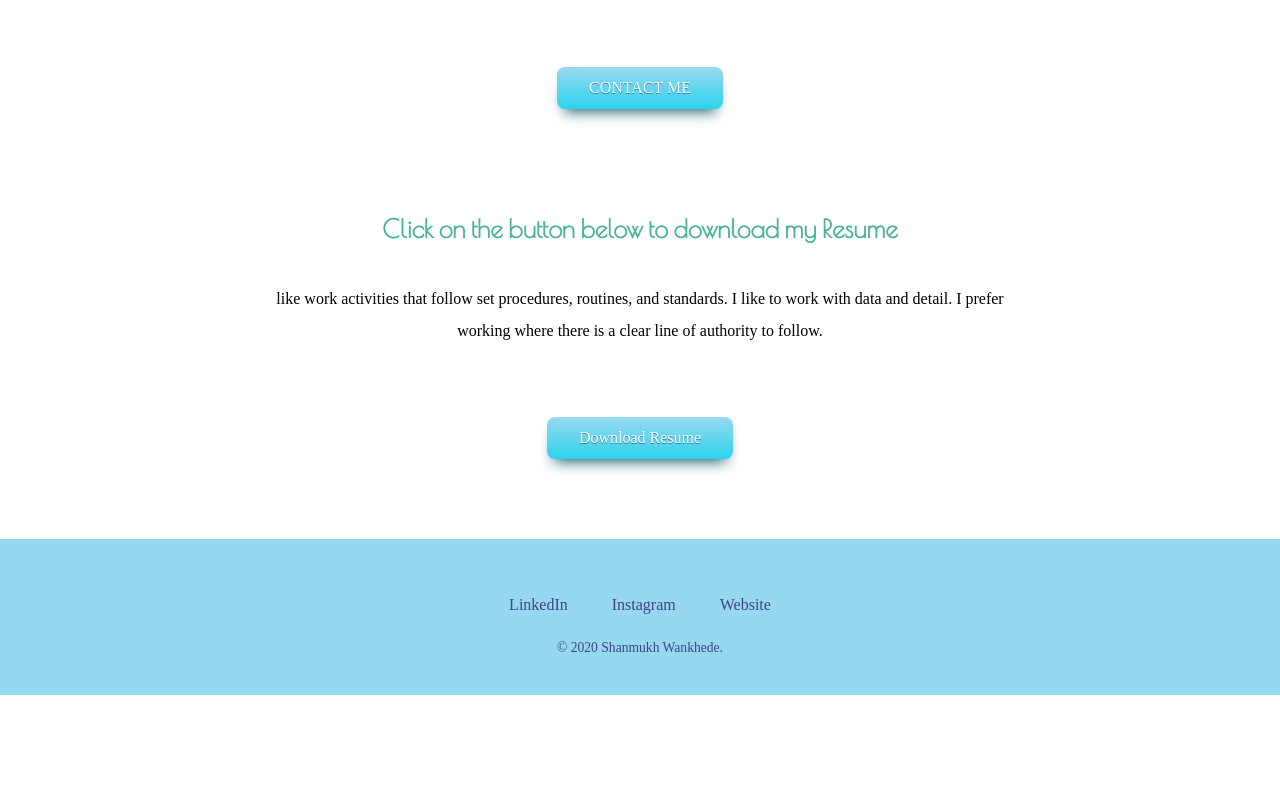
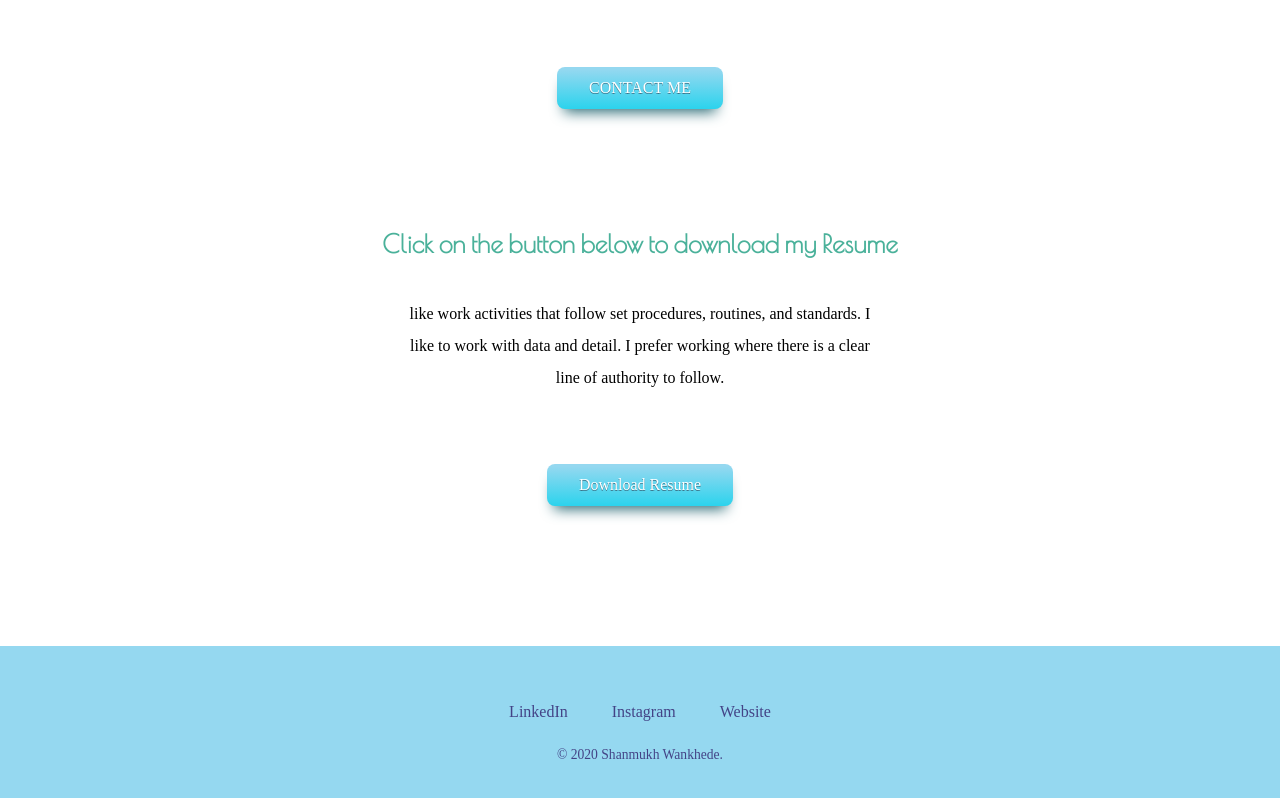
Before and after one commit to Shanmukh-D-Wankhede/Resume, a plain HTML site: page index.html in a window 1280 px wide. Shown: the part 2374-3172 px from the top of the page. Before the commit the page ends 3069 px from the top, so only its background shows below. Drawn offline with nearby package versions, Linux system fonts and the light colour scheme; a web font is replaced by a local one.

Commit message:
Update index.html

```diff
--- a/index.html
+++ b/index.html
@@ -57,7 +57,7 @@
             <p class="contact-message">If you have a project that you want to get started, think you need my help with something or just fancy saying hey, then get in touch.</p>
             <a class="btn" href="mailto:name@email.com">CONTACT ME</a>
         </div>
-        <div class="contact-me">
+        <div class="hireme-message">
             <h3>Click on the button below to download my Resume</h3>
             <p class="hireme-message"> like work activities that follow set procedures, routines, and standards. I like
                 to work with data and detail. I prefer working where there is a clear line of authority to follow.</p>
```
